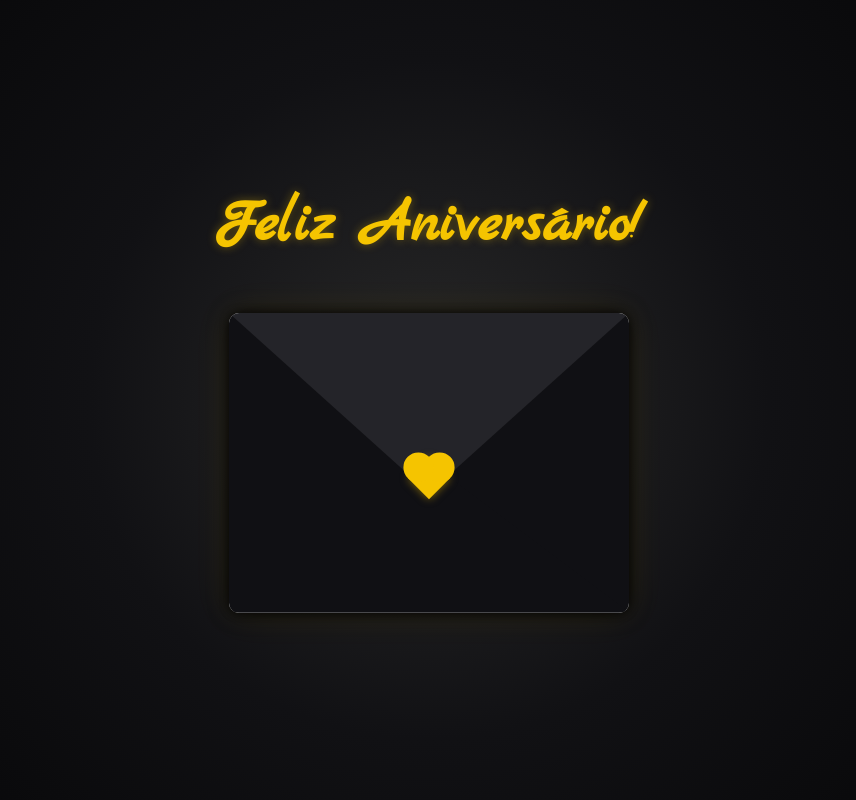
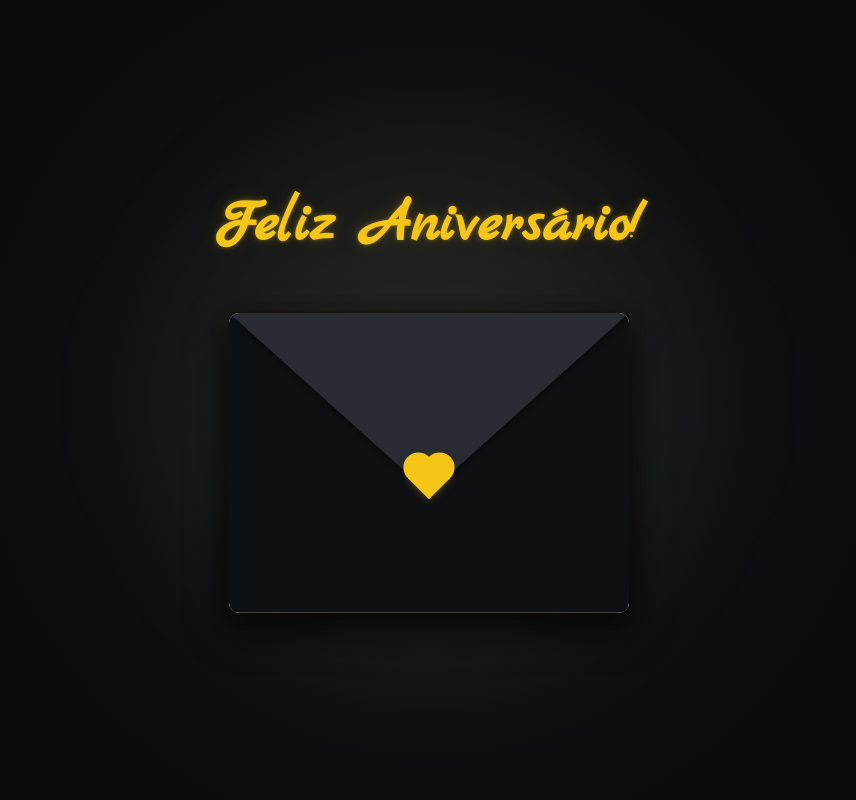
Before and after one commit to alzxm/cartinha, a plain HTML site: page index.html in a window 1280 px wide. Shown: the whole page, without its empty margins (211-1067 px from the left). Drawn offline with Linux system fonts and the light colour scheme.

Commit message:
Actualizar style.css

```diff
--- a/style.css
+++ b/style.css
@@ -5,53 +5,82 @@
 }
 
 :root {
-    --primario: #f5f5f5;
-    --fundo: #0b0b0d;
-    --fundo-sobre: #17171a;
-    --solapa-sobre: #242429;
-    --cuerpo-sobre: #101014;
-    --sombra: rgba(0, 0, 0, 0.65);
-    --texto: #1b1b1b;
-    --corazon: #f5c400;
+    --primario: #f4f4f4;
+    --fundo: #08090b;
+    --fundo-sobre: #17191d;
+    --solapa-sobre: #292c32;
+    --cuerpo-sobre: #111216;
+    --sombra: rgba(0, 0, 0, 0.8);
+    --texto: #171717;
+    --coracao: #f5c518;
 }
+
+/* FUNDO */
 
 body {
     background:
-        radial-gradient(circle at center, #292929 0%, #111114 45%, #050506 100%);
+        radial-gradient(circle at center, #202329 0%, #0d0f12 45%, #050608 100%);
     display: flex;
     align-items: center;
     justify-content: center;
     flex-direction: column;
     height: 100vh;
+    overflow: hidden;
+    position: relative;
 }
+
+/* detalhes de luz no fundo */
+
+body::before {
+    content: "";
+    position: absolute;
+    width: 500px;
+    height: 500px;
+    background: rgba(245, 197, 24, 0.04);
+    border-radius: 50%;
+    filter: blur(80px);
+    pointer-events: none;
+}
+
+/* TÍTULO */
 
 h1 {
     font-family: "Marck Script", serif;
     text-align: center;
     font-size: 60px;
     margin-bottom: 50px;
-    color: #f5c400;
-    text-shadow: 0 0 10px rgba(245, 196, 0, 0.35);
+    color: #f5c518;
+    text-shadow:
+        0 0 5px rgba(245, 197, 24, 0.4),
+        0 0 20px rgba(245, 197, 24, 0.15);
+    z-index: 2;
 }
+
+/* ENVELOPE */
 
 .contenedor {
     width: 400px;
+    z-index: 2;
 }
 
 .envoltura-sobre {
     position: relative;
     background-color: var(--fundo-sobre);
     box-shadow:
-        0 0 20px rgba(0, 0, 0, 0.8),
-        0 0 35px rgba(245, 196, 0, 0.12);
-    border-radius: 15px;
+        0 15px 40px rgba(0, 0, 0, 0.8),
+        0 0 15px rgba(245, 197, 24, 0.08);
+    border-radius: 10px;
 }
+
+/* CORPO DO ENVELOPE */
 
 .sobre {
     position: relative;
     width: 400px;
     height: 300px;
 }
+
+/* ABA SUPERIOR */
 
 .sobre::before {
     content: "";
@@ -67,8 +96,14 @@ h1 {
 
     transform-origin: top;
     transition: all 0.5s ease-in-out 0.7s;
+
     border-radius: 10px;
+
+    /* detalhe amarelo */
+    filter: drop-shadow(0 3px 2px rgba(0, 0, 0, 0.4));
 }
+
+/* LADO DIREITO */
 
 .solapa-derecha {
     position: absolute;
@@ -78,12 +113,15 @@ h1 {
     height: 100%;
 
     clip-path: polygon(100% 0, 0 100%, 100% 100%);
-    background-color: var(--cuerpo-sobre);
+
+    background-color: #0e1013;
 
     border-bottom-right-radius: 10px;
     border-top-right-radius: 10px;
     border-bottom-left-radius: 10px;
 }
+
+/* LADO ESQUERDO */
 
 .solapa-izquierda {
     position: absolute;
@@ -93,12 +131,15 @@ h1 {
     height: 100%;
 
     clip-path: polygon(0 0, 0 100%, 100% 100%);
-    background-color: var(--cuerpo-sobre);
+
+    background-color: #0e1013;
 
     border-top-left-radius: 10px;
     border-bottom-left-radius: 10px;
     border-bottom-right-radius: 10px;
 }
+
+/* CARTA */
 
 .carta {
     position: absolute;
@@ -106,60 +147,94 @@ h1 {
     width: 100%;
     height: 100%;
 
-    background-color: var(--primario);
+    background:
+        linear-gradient(
+            145deg,
+            #f8f8f8,
+            #e5e5e5
+        );
+
     text-align: center;
 
-    box-shadow: 0 0 8px var(--sombra);
+    box-shadow:
+        0 0 15px rgba(0, 0, 0, 0.5);
+
     padding: 20px;
+
     border-radius: 10px;
 
     transition: transform .5s ease-in-out;
 }
 
+/* CONTEÚDO DA CARTA */
+
 .contenido {
     font-family: "Gill Sans", Calibri, sans-serif;
+
     color: var(--texto);
+
     text-align: left;
+
     font-size: 12px;
 
-    border: 3px dotted #202020;
+    border: 3px dotted #222;
+
     padding: 10px;
+
     height: 100%;
 
     line-height: 14px;
+
     cursor: pointer;
+
     overflow-y: scroll;
+
+    background: rgba(255, 255, 255, 0.5);
 }
+
+/* NOME / DESTAQUES */
+
+.contenido strong {
+    color: #111;
+}
+
+/* CORAÇÃO / SÍMBOLO CENTRAL */
 
 .corazon {
     position: absolute;
+
     top: 50%;
     left: 50%;
 
     width: 30px;
     height: 30px;
 
-    background-color: var(--corazon);
+    background-color: var(--coracao);
 
     transform: translate(-50%, 0) rotate(45deg);
 
-    transition: transform 0.5s ease-in-out 1s;
+    transition:
+        transform 0.5s ease-in-out 1s;
 
     z-index: 999;
+
     cursor: pointer;
 
-    box-shadow: 0 0 8px rgba(245, 196, 0, 0.5);
+    box-shadow:
+        0 0 8px rgba(245, 197, 24, 0.4);
 }
 
 .corazon::before,
 .corazon::after {
     content: "";
+
     position: absolute;
 
     width: 30px;
     height: 30px;
 
-    background-color: var(--corazon);
+    background-color: var(--coracao);
+
     border-radius: 100%;
 }
 
@@ -171,65 +246,66 @@ h1 {
     right: 15px;
 }
 
-
-/* =========================
-   ANIMAÇÕES DO ENVELOPE
-   ========================= */
+/* ANIMAÇÃO DA ABA */
 
 .abierto .sobre::before {
     transform: rotateX(180deg);
     z-index: 0;
 }
 
+/* ANIMAÇÃO DO SÍMBOLO */
+
 .abierto .corazon {
     transform: rotate(90deg);
     transition-delay: 0.4s;
 }
+
+/* CARTA SUBINDO */
 
 .carta.mostrar-carta {
     transform: translateY(-290px);
     transition: transform .5s ease-in-out;
 }
 
+/* CARTA FECHANDO */
+
 .carta.cerrando-carta {
     transform: translateY(-290px);
     transition: transform .5s ease-in-out;
 }
 
+/* CARTA ABERTA */
+
 .carta.abierta {
     z-index: 10000;
 }
+
+/* DESATIVA CLIQUE DA ABA */
 
 .envoltura-sobre.desactivar-sobre .sobre::before {
     pointer-events: none;
 }
 
-
-/* =========================
-   SCROLL
-   ========================= */
+/* SCROLL */
 
 ::-webkit-scrollbar {
-    width: 6px;
+    width: 7px;
 }
 
 ::-webkit-scrollbar-track {
-    background: #e5e5e5;
+    background: transparent;
 }
 
 ::-webkit-scrollbar-thumb {
-    background-color: #222;
+    background-color: #333;
     border-radius: 4px;
 }
 
 ::-webkit-scrollbar-thumb:hover {
-    background-color: #f5c400;
+    background-color: #f5c518;
 }
 
-
-/* =========================
-   CELULAR
-   ========================= */
+/* CELULAR */
 
 @media screen and (max-width: 400px) {
 
@@ -247,4 +323,9 @@ h1 {
         border-right: 150px solid transparent;
         border-left: 150px solid transparent;
     }
+
+    h1 {
+        font-size: 48px;
+        margin-bottom: 35px;
+    }
 }
```
